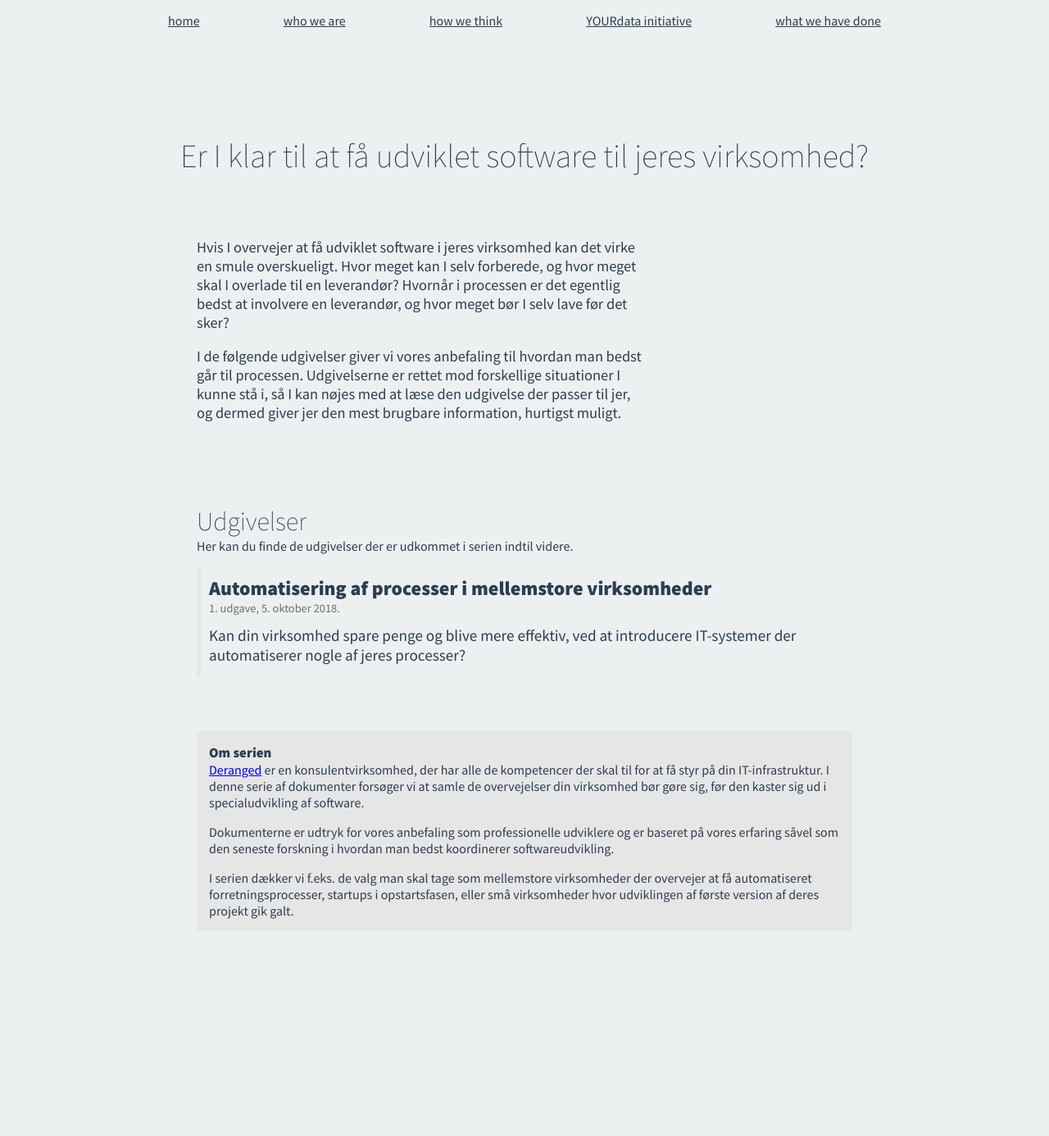
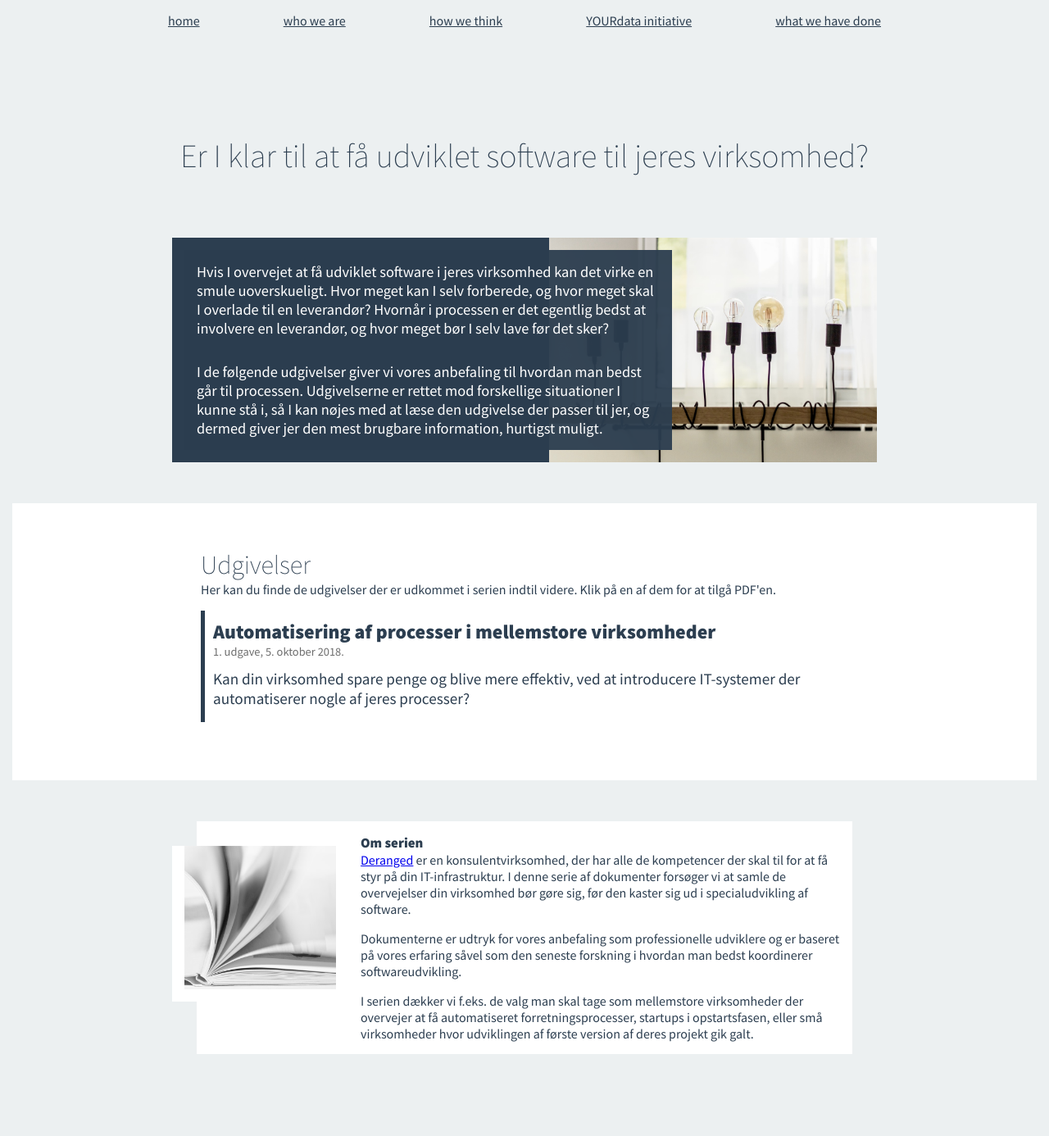
Before and after one commit to derangeddk/deranged.dk, a Jekyll site: the page built from klar-til-software/index.html, in a window 1280 px wide. Shown: the whole page at 82% size. Built offline with Jekyll 4.4.1, drawn with Linux system fonts in a browser that asks for light colours; before the commit the page ends 1236 px from its top, so only the background shows below that.

Commit message:
Further design on klar-til-software page

```diff
--- a/klar-til-software/index.html
+++ b/klar-til-software/index.html
@@ -32,17 +32,56 @@ layout: default
     .intro h1 {
         margin-bottom: 75px;
     }
-    .intro p {
-        max-width: 800px;
+    .intro-text-box {
+        max-width: 860px;
+        padding: 15px;
         padding-right: 250px;
         text-align: left;
         font-size: 1.15em;
+        position: relative;
+        z-index: 1;
+        background: rgb(44, 62, 80);
+        color: white;
+        box-sizing: border-box;
+    }
+    .intro-text-box:before {
+        content: '';
+        position: absolute;
+        right: 0;
+        top: 0;
+        bottom: 0;
+        width: calc(100% - 460px);
+        background-color: rgb(44, 62, 80);
+        background-image: url('/klar-til-software/bulbs.jpg');
+        background-size: cover;
+        z-index: -1;
+    }
+    .intro-text-box p {
+        background: rgba(44, 62, 80, 0.95);
+        padding: 15px;
+        margin: 0;
     }
     aside {
-        background: rgb(230, 230, 230);
+        background-color: white;
         padding: 15px;
         max-width: 800px;
         text-align: left;
+        position: relative;
+        padding-left: 200px;
+    }
+    aside:before {
+        content: '';
+        position: absolute;
+        left: -30px;
+        top: 30px;
+        bottom: 15px;
+        width: 185px;
+        max-height: 175px;
+        background-image: url('/klar-til-software/pages.jpg');
+        background-size: cover;
+        background-position: center;
+        border-bottom: 15px solid white;
+        border-left: 15px solid white;
     }
     aside h2 {
         margin: 0;
@@ -56,11 +95,20 @@ layout: default
     }
     .publications {
         margin: 50px 0;
+        width: 100%;
+        background-color: white;
+        text-align: left;
+        display: flex;
+        flex-direction: column;
+        align-items: center;
+    }
+    .publications .content {
         max-width: 800px;
-        text-align: left;
+        padding: 55px 5px;
     }
     .publications h1 {
         font-size: 2em;
+        margin: 0;
     }
     .publications ul {
         padding-left: 0;
@@ -71,7 +119,7 @@ layout: default
     .publications li a {
         text-decoration: inherit;
         color: inherit;
-        border-left: 5px solid rgb(230, 230, 230);
+        border-left: 5px solid rgb(44, 62, 80);
         display: block;
         padding: 10px;
     }
@@ -84,7 +132,7 @@ layout: default
     }
     .publications li .teaser {
         font-size: 1.2em;
-        padding: 12px 0 5px;
+        padding: 12px 0 7px;
     }
 </style>
 
@@ -93,8 +141,9 @@ layout: default
 <main>
     <section class="intro">
         <h1>Er I klar til at få udviklet software til jeres virksomhed?</h1>
+        <div class="intro-text-box">
             <p>
-            Hvis I overvejer at få udviklet software i jeres virksomhed kan det virke en smule overskueligt.
+                Hvis I overvejet at få udviklet software i jeres virksomhed kan det virke en smule uoverskueligt.
                 Hvor meget kan I selv forberede, og hvor meget skal I overlade til en leverandør?
                 Hvornår i processen er det egentlig bedst at involvere en leverandør, og hvor meget bør I selv lave før det sker?
             </p>
@@ -102,12 +151,15 @@ layout: default
                 I de følgende udgivelser giver vi vores anbefaling til hvordan man bedst går til processen.
                 Udgivelserne er rettet mod forskellige situationer I kunne stå i, så I kan nøjes med at læse den udgivelse der passer til jer, og dermed giver jer den mest brugbare information, hurtigst muligt.
             </p>
+        </div>
     </section>
 
     <section class="publications">
+        <div class="content">
             <h1>Udgivelser</h1>
             <p>
                 Her kan du finde de udgivelser der er udkommet i serien indtil videre.
+                Klik på en af dem for at tilgå PDF'en.
             </p>
             <ul>
                 <li>
@@ -118,6 +170,7 @@ layout: default
                     </a>
                 </li>
             </ul>
+        </div>
     </section>
 
     <aside class="about">
```
Also changed, not shown: klar-til-software/bulbs.jpg (added), klar-til-software/pages.jpg (added). Lines whose indentation alone changed are shown as unchanged.
